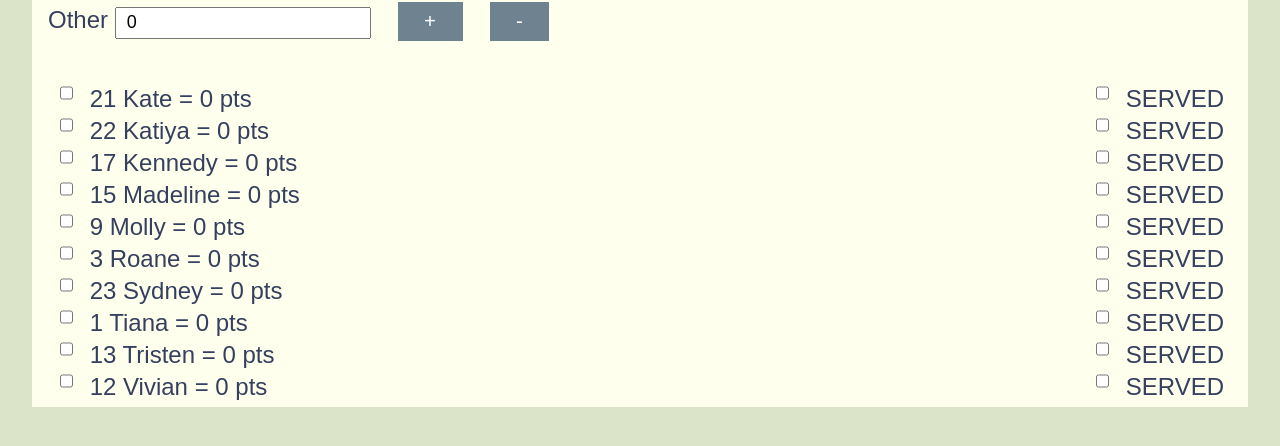
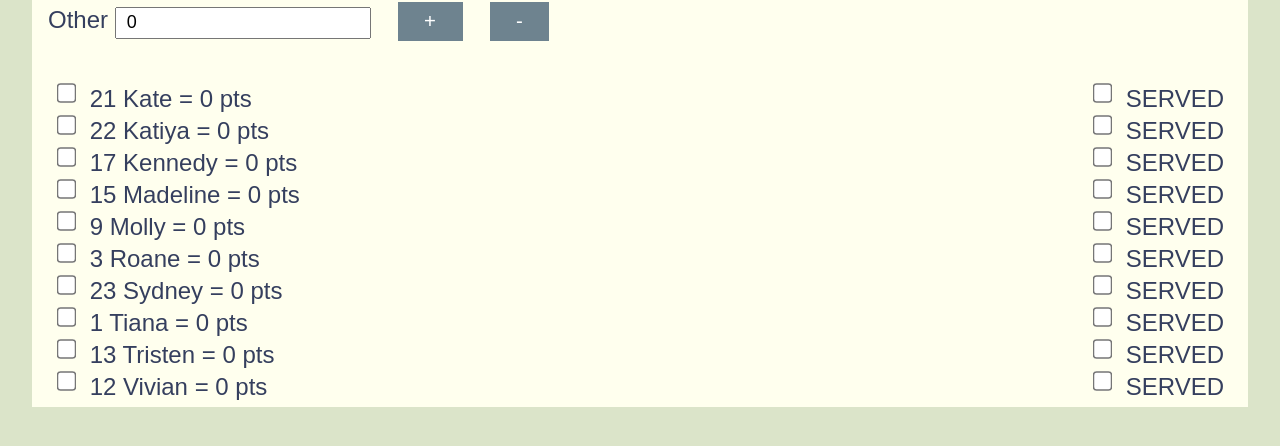
Before and after one commit to dxeware/volleyball-pt-tracker, a website: page index.html in a window 1280 px wide. Shown: the part 286-732 px from the top of the page. Drawn offline with nearby package versions, Linux system fonts and the light colour scheme; some packages are replaced by stand-ins of ours.

Commit message:
checkbox resizing

```diff
--- a/app/css/style.css
+++ b/app/css/style.css
@@ -119,8 +119,8 @@ footer {
 }
 
 .check {
-  transform:scale(1, 1);
-  -webkit-transform: scale(1,1);
+  transform:scale(1.5, 1.5);
+  -webkit-transform: scale(1.5, 1.5);
   margin-top: 0;
 }
 
```
